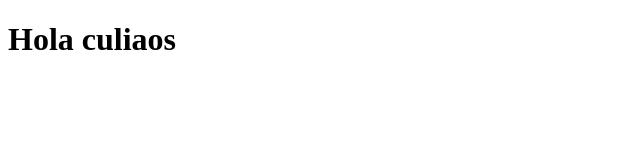
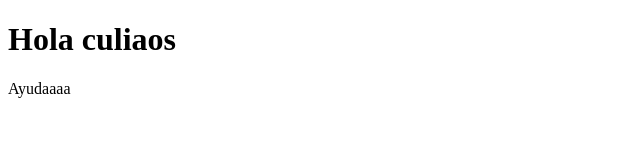
Before and after one commit to RZ0ne/proyectodw, a plain HTML site: page index.html in a window 1280 px wide. Shown: the full height of the page, 0-640 px from the left. Drawn offline with Linux system fonts and the light colour scheme.

Commit message:
Cambio de prueba

```diff
--- a/index.html
+++ b/index.html
@@ -9,5 +9,6 @@
 </head>
 <body>
     <h1>Hola culiaos</h1>
+    <p>Ayudaaaa</p>
 </body>
 </html>
```
